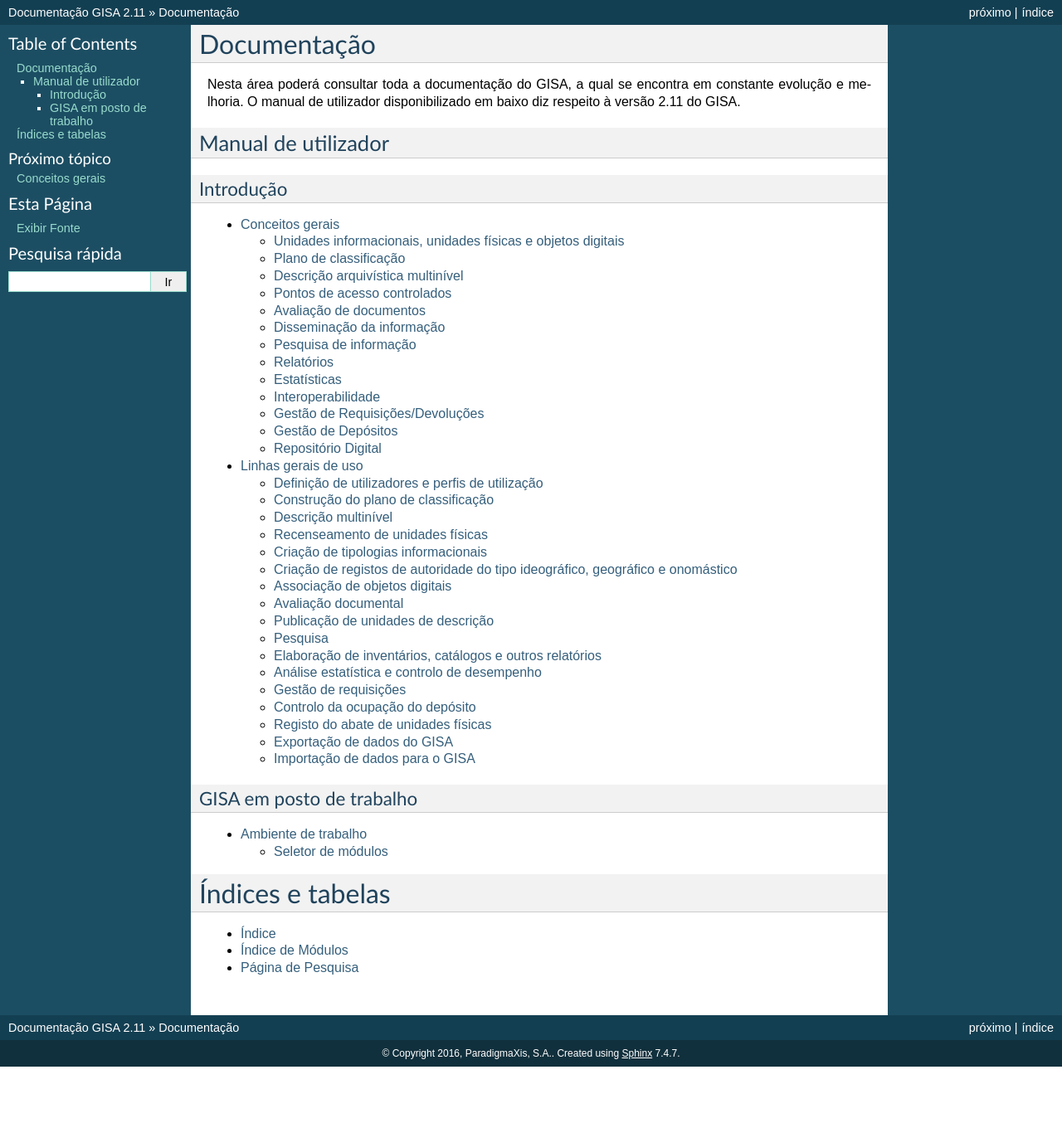
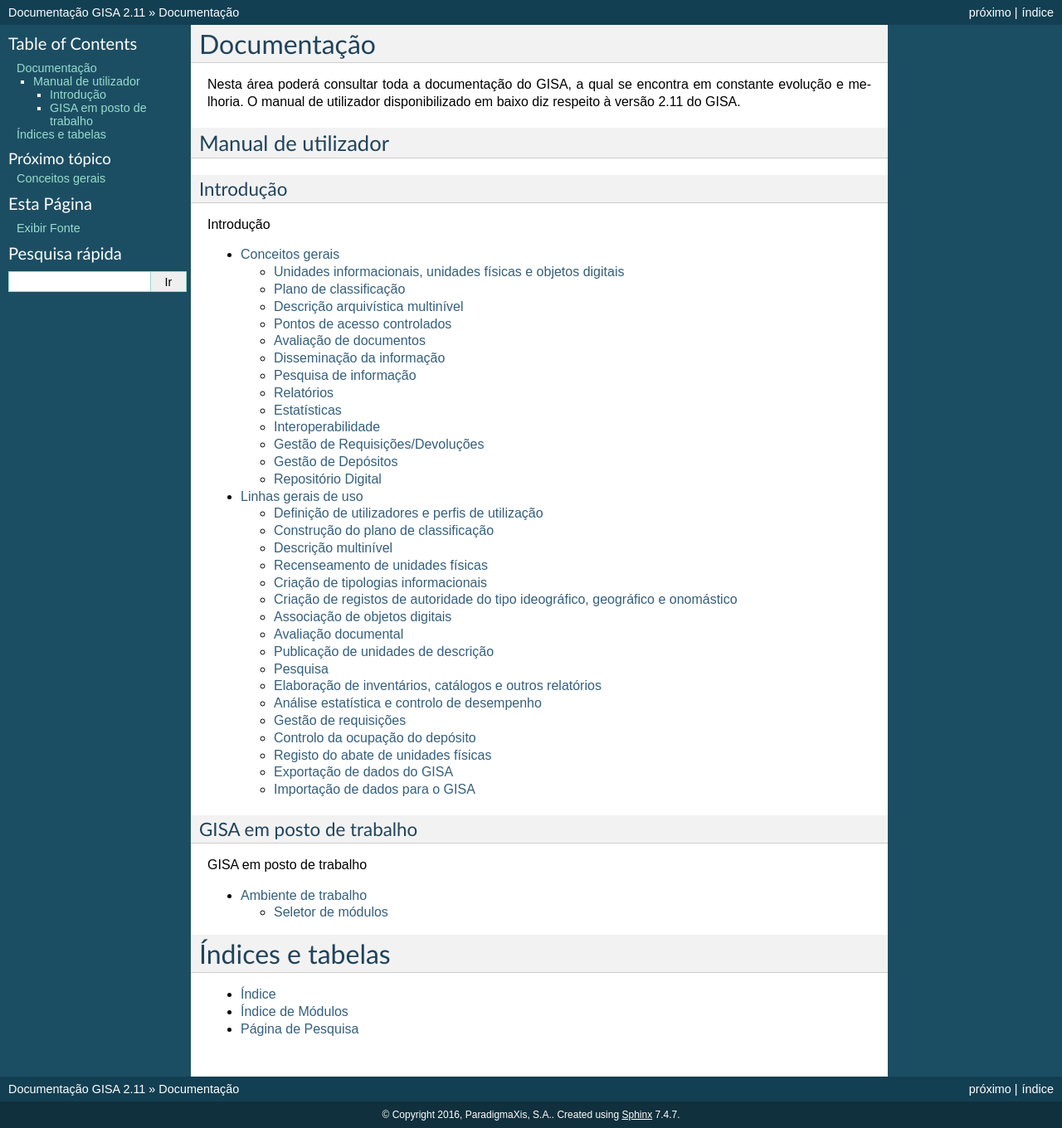
Before and after one commit to bmm/readthedocs, a Sphinx documentation site: the page built from docs/index.rst, in a window 1280 px wide. Shown: the whole page at 83% size. Built offline with Sphinx 7.4.7, drawn with Linux system fonts in a browser that asks for light colours; before the commit the page ends 1286 px from its top, so only the background shows below that.

Commit message:
TOC rearrangement

```diff
--- a/docs/index.rst
+++ b/docs/index.rst
@@ -16,6 +16,7 @@
 
 .. toctree::
    :maxdepth: 2
+   :caption: Introdução
 
    introducao
    linhas_gerais
@@ -25,6 +26,7 @@
 
 .. toctree::
    :maxdepth: 2
+   :caption: GISA em posto de trabalho
 
    ambiente_trabalho
 
```
